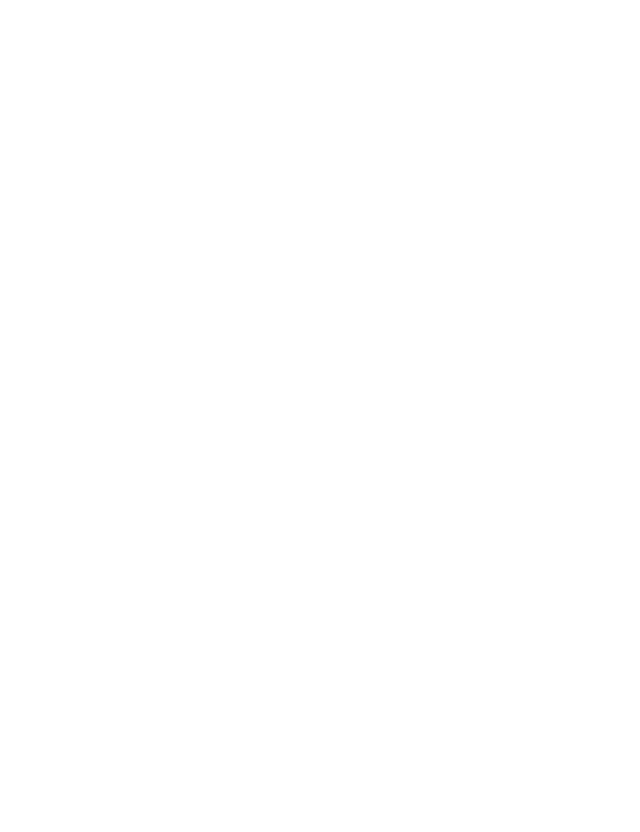
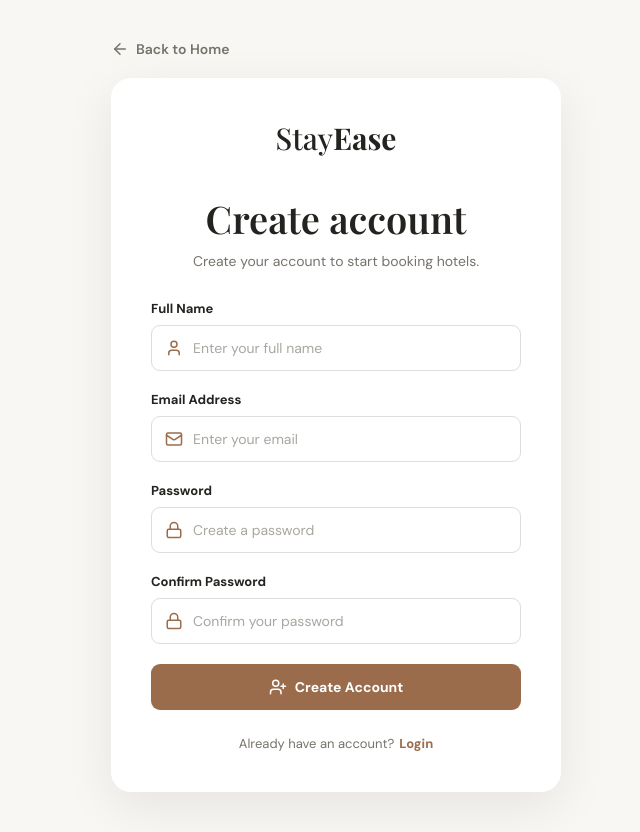
Before and after one commit to anuja70/Hotel-Booking, a React (Vite) app in the folder hotel-booking/: page /register in a window 1280 px wide. Before the commit this address had no page. Shown: the whole page, without its empty margins (304-944 px from the left). Before the commit the page ends 800 px from the top, so only its background shows below. Built offline with nearby package versions, Linux system fonts and the light colour scheme.

Commit message:
feat: add register page

```diff
--- a/hotel-booking/src/App.jsx
+++ b/hotel-booking/src/App.jsx
@@ -11,6 +11,7 @@
 import BookingConfirmation from "./pages/BookingConfirmation";
 import MyBookings from "./pages/MyBookings";
 import Login from "./pages/Login";
+import Register from "./pages/Register";
 
 function App() {
   return (
@@ -45,6 +46,9 @@
             path="/login"
             element={<Login />}
           />
+
+          <Route path="/register" element={<Register />} />
+
       </Routes>
     </BrowserRouter>
   );
--- a/hotel-booking/src/main.jsx
+++ b/hotel-booking/src/main.jsx
@@ -1,7 +1,7 @@
 import { StrictMode } from "react";
 import { createRoot } from "react-dom/client";
-import App from "./App";
 import "./style.css";
+import App from "./App.jsx";
 
 createRoot(document.getElementById("root")).render(
   <StrictMode>
--- /dev/null
+++ b/hotel-booking/src/pages/Register.jsx
@@ -0,0 +1,164 @@
+import { Link, useNavigate } from "react-router-dom";
+import { User, Mail, Lock, ArrowLeft, UserPlus } from "lucide-react";
+import { useState } from "react";
+
+function Register() {
+  const navigate = useNavigate();
+
+  const [fullName, setFullName] = useState("");
+  const [email, setEmail] = useState("");
+  const [password, setPassword] = useState("");
+  const [confirmPassword, setConfirmPassword] = useState("");
+
+  const handleRegister = (e) => {
+    e.preventDefault();
+
+    if (!fullName || !email || !password || !confirmPassword) {
+      alert("Please fill in all fields.");
+      return;
+    }
+
+    if (password !== confirmPassword) {
+      alert("Passwords do not match.");
+      return;
+    }
+
+    alert("Account created successfully!");
+
+    navigate("/login");
+  };
+
+  return (
+    <div className="login-page">
+      <div className="login-container">
+
+        {/* BACK TO HOME */}
+        <Link to="/" className="login-back">
+          <ArrowLeft size={18} />
+          Back to Home
+        </Link>
+
+        {/* REGISTER CARD */}
+        <div className="login-card">
+
+          <div className="login-logo">
+            <span>Stay</span>Ease
+          </div>
+
+          <div className="login-heading">
+            <h1>Create account</h1>
+            <p>
+              Create your account to start booking hotels.
+            </p>
+          </div>
+
+          {/* FORM */}
+          <form onSubmit={handleRegister}>
+
+            {/* FULL NAME */}
+            <div className="login-form-group">
+              <label htmlFor="fullName">
+                Full Name
+              </label>
+
+              <div className="input-wrapper">
+                <User size={18} />
+
+                <input
+                  id="fullName"
+                  type="text"
+                  placeholder="Enter your full name"
+                  value={fullName}
+                  onChange={(e) => setFullName(e.target.value)}
+                />
+              </div>
+            </div>
+
+            {/* EMAIL */}
+            <div className="login-form-group">
+              <label htmlFor="email">
+                Email Address
+              </label>
+
+              <div className="input-wrapper">
+                <Mail size={18} />
+
+                <input
+                  id="email"
+                  type="email"
+                  placeholder="Enter your email"
+                  value={email}
+                  onChange={(e) => setEmail(e.target.value)}
+                />
+              </div>
+            </div>
+
+            {/* PASSWORD */}
+            <div className="login-form-group">
+              <label htmlFor="password">
+                Password
+              </label>
+
+              <div className="input-wrapper">
+                <Lock size={18} />
+
+                <input
+                  id="password"
+                  type="password"
+                  placeholder="Create a password"
+                  value={password}
+                  onChange={(e) => setPassword(e.target.value)}
+                />
+              </div>
+            </div>
+
+            {/* CONFIRM PASSWORD */}
+            <div className="login-form-group">
+              <label htmlFor="confirmPassword">
+                Confirm Password
+              </label>
+
+              <div className="input-wrapper">
+                <Lock size={18} />
+
+                <input
+                  id="confirmPassword"
+                  type="password"
+                  placeholder="Confirm your password"
+                  value={confirmPassword}
+                  onChange={(e) =>
+                    setConfirmPassword(e.target.value)
+                  }
+                />
+              </div>
+            </div>
+
+            {/* REGISTER BUTTON */}
+            <button
+              type="submit"
+              className="login-submit"
+            >
+              <UserPlus size={18} />
+              Create Account
+            </button>
+
+          </form>
+
+          {/* LOGIN LINK */}
+          <div className="register-link">
+            <span>
+              Already have an account?
+            </span>
+
+            <Link to="/login">
+              Login
+            </Link>
+          </div>
+
+        </div>
+      </div>
+    </div>
+  );
+}
+
+export default Register;
--- a/hotel-booking/src/style.css
+++ b/hotel-booking/src/style.css
@@ -1250,3 +1250,205 @@
     align-items: flex-start;
   }
 }
+
+/* =========================
+   LOGIN PAGE
+========================= */
+
+.login-page {
+  min-height: 100vh;
+  background: #f8f7f4;
+  display: flex;
+  align-items: center;
+  justify-content: center;
+  padding: 40px 20px;
+}
+
+.login-container {
+  width: 100%;
+  max-width: 450px;
+  position: relative;
+}
+
+.login-back {
+  display: inline-flex;
+  align-items: center;
+  gap: 7px;
+  color: #77736c;
+  font-size: 14px;
+  font-weight: 600;
+  margin-bottom: 20px;
+  transition: 0.3s;
+}
+
+.login-back:hover {
+  color: #9a6c4c;
+}
+
+.login-card {
+  background: white;
+  padding: 40px;
+  border-radius: 20px;
+  box-shadow: 0 15px 50px rgba(0, 0, 0, 0.08);
+}
+
+.login-logo {
+  font-family: "Playfair Display", serif;
+  font-size: 30px;
+  font-weight: 700;
+  text-align: center;
+  color: #25231f;
+  margin-bottom: 35px;
+}
+
+.login-logo span {
+  font-weight: 400;
+}
+
+.login-heading {
+  text-align: center;
+  margin-bottom: 30px;
+}
+
+.login-heading h1 {
+  font-family: "Playfair Display", serif;
+  font-size: 38px;
+  font-weight: 600;
+  color: #25231f;
+}
+
+.login-heading p {
+  color: #77736c;
+  font-size: 14px;
+  margin-top: 8px;
+}
+
+.login-form-group {
+  margin-bottom: 20px;
+}
+
+.login-form-group label {
+  display: block;
+  font-size: 13px;
+  font-weight: 700;
+  color: #25231f;
+  margin-bottom: 8px;
+}
+
+.input-wrapper {
+  display: flex;
+  align-items: center;
+  gap: 10px;
+  border: 1px solid #ddd;
+  border-radius: 9px;
+  padding: 0 13px;
+  transition: 0.3s;
+}
+
+.input-wrapper svg {
+  color: #9a6c4c;
+  flex-shrink: 0;
+}
+
+.input-wrapper:focus-within {
+  border-color: #9a6c4c;
+  box-shadow: 0 0 0 3px rgba(154, 108, 76, 0.1);
+}
+
+.input-wrapper input {
+  width: 100%;
+  border: none;
+  outline: none;
+  padding: 13px 0;
+  background: transparent;
+  font-size: 14px;
+  color: #25231f;
+}
+
+.input-wrapper input::placeholder {
+  color: #aaa6a0;
+}
+
+.login-options {
+  display: flex;
+  align-items: center;
+  justify-content: space-between;
+  margin: 5px 0 25px;
+}
+
+.remember-me {
+  display: flex;
+  align-items: center;
+  gap: 7px;
+  font-size: 12px;
+  color: #77736c;
+  cursor: pointer;
+}
+
+.remember-me input {
+  accent-color: #9a6c4c;
+}
+
+.forgot-password {
+  background: transparent;
+  color: #9a6c4c;
+  font-size: 12px;
+  font-weight: 600;
+}
+
+.forgot-password:hover {
+  text-decoration: underline;
+}
+
+.login-submit {
+  width: 100%;
+  display: flex;
+  align-items: center;
+  justify-content: center;
+  gap: 8px;
+  padding: 14px;
+  background: #9a6c4c;
+  color: white;
+  border-radius: 9px;
+  font-weight: 700;
+  font-size: 14px;
+  transition: 0.3s;
+}
+
+.login-submit:hover {
+  background: #7f5439;
+  transform: translateY(-1px);
+}
+
+.register-link {
+  text-align: center;
+  margin-top: 25px;
+  font-size: 13px;
+  color: #77736c;
+}
+
+.register-link a {
+  color: #9a6c4c;
+  font-weight: 700;
+  margin-left: 5px;
+}
+
+.register-link a:hover {
+  text-decoration: underline;
+}
+
+/* LOGIN RESPONSIVE */
+
+@media (max-width: 500px) {
+  .login-page {
+    padding: 25px 15px;
+  }
+
+  .login-card {
+    padding: 30px 22px;
+  }
+
+  .login-heading h1 {
+    font-size: 32px;
+  }
+}
```
